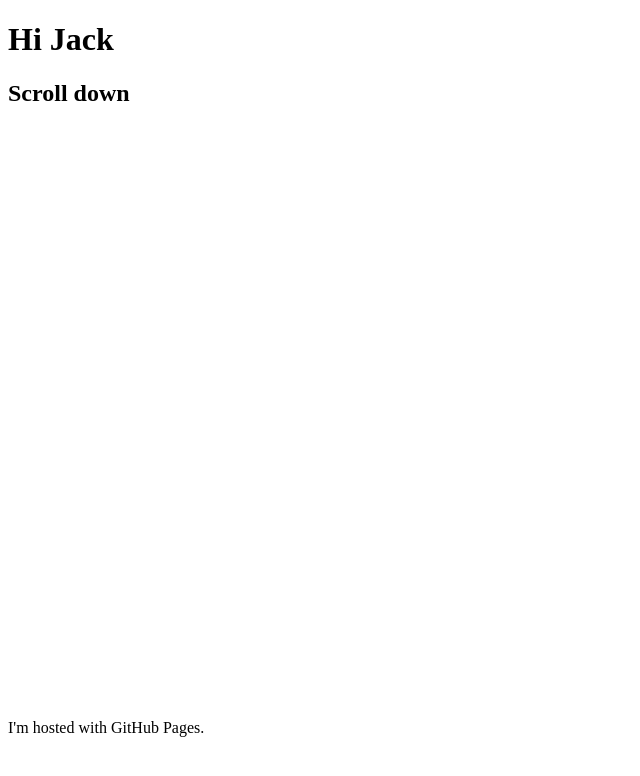
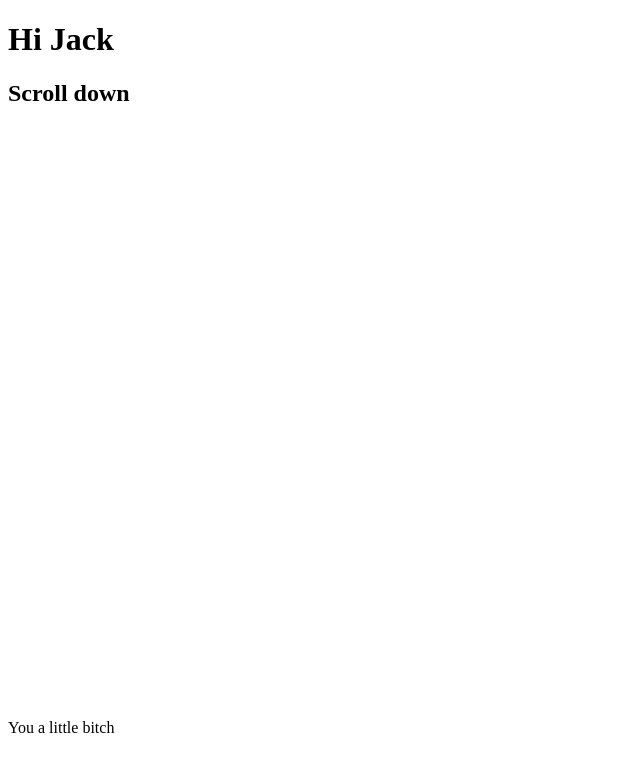
Before and after one commit to fshaynes/fshaynes.github.io, a plain HTML site: page index.html in a window 1280 px wide. Shown: the whole page, without its empty margins (0-640 px from the left). Drawn offline with Linux system fonts and the light colour scheme.

Commit message:
Update index.html

```diff
--- a/index.html
+++ b/index.html
@@ -36,6 +36,6 @@
     <br>
     <br>
 
-    <p>I'm hosted with GitHub Pages.</p>
+    <p> You a little bitch</p>
 </body>
 </html>
```
